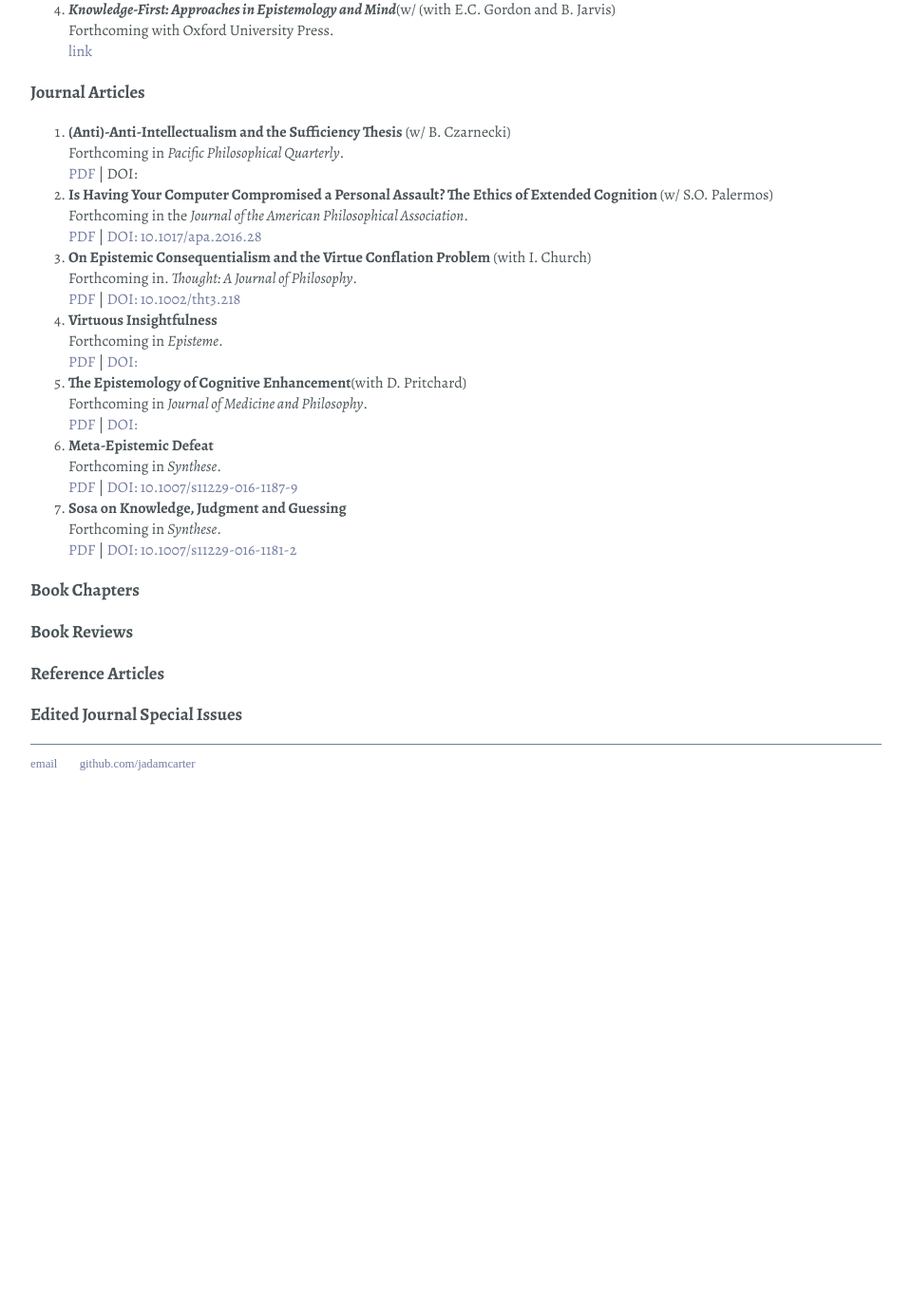
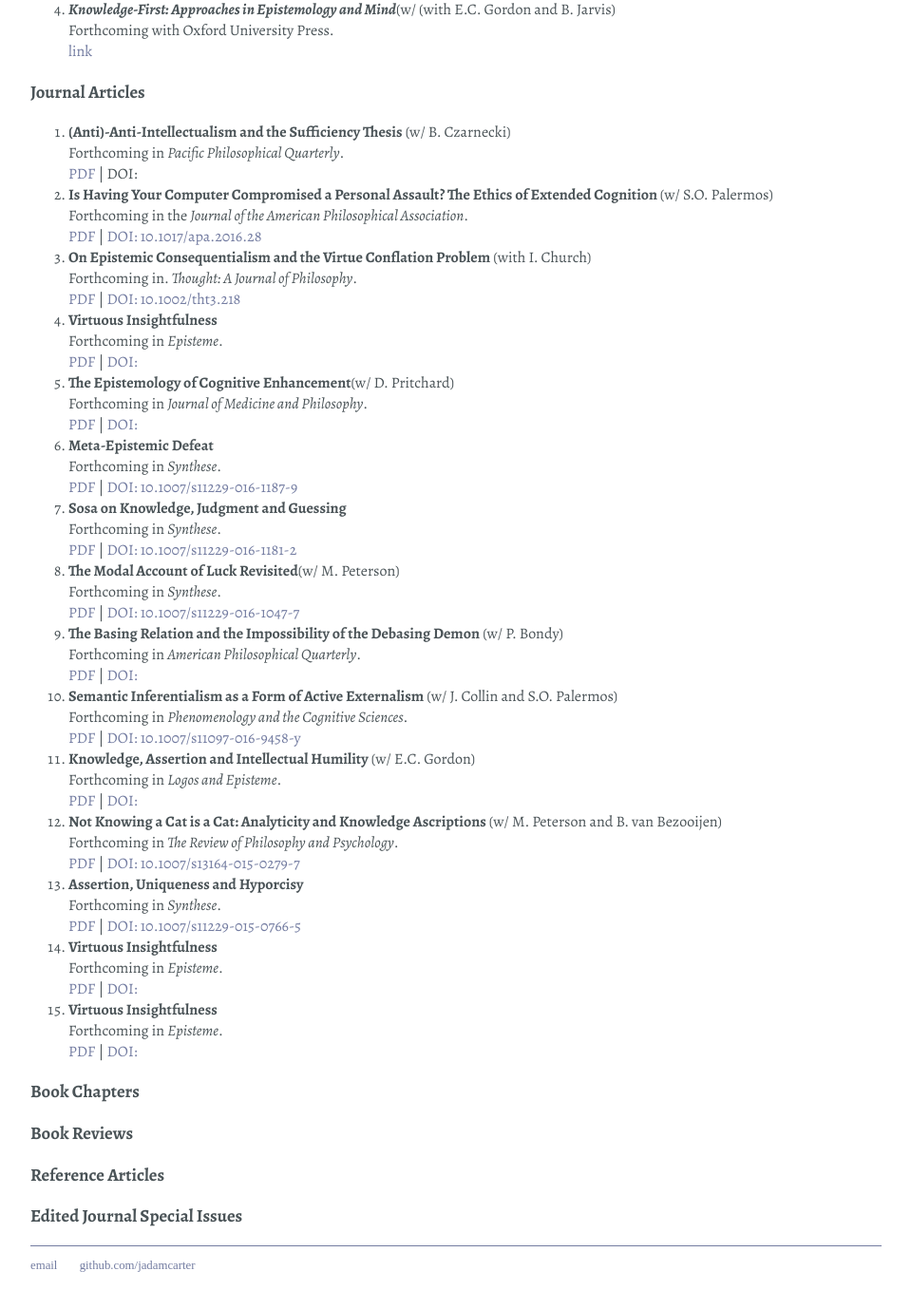
Before and after one commit to jadamcarter/jadamcarter.github.io, a Jekyll site: the page built from index.html, in a window 1280 px wide and 1400 px high, scrolled down 666 px. Shown: the top 1378 px of the window at 95% size, without its empty margins (160-1119 px from the left). Built offline with Jekyll 4.4.1, drawn with Linux system fonts in a browser that asks for light colours; some web fonts are replaced; before the commit the page ends 1538 px from its top, so only the background shows below that.

Commit message:
Update index.html

```diff
--- a/index.html
+++ b/index.html
@@ -53,7 +53,7 @@ Forthcoming in. <i>Thought: A Journal of Philosophy</i>.<br/>
 Forthcoming in <i>Episteme</i>.<br/>
  <a href="http://philpapers.org/archive/CARVI.pdf">PDF</a> | <a href="">DOI:</a></li>
 
-<li><strong>The Epistemology of Cognitive Enhancement</strong>(with D. Pritchard)<br/>
+<li><strong>The Epistemology of Cognitive Enhancement</strong>(w/ D. Pritchard)<br/>
 Forthcoming in <i>Journal of Medicine and Philosophy</i>.<br/>
 <a href="http://philpapers.org/archive/CARTEO-58.pdf">PDF</a> | <a href="">DOI:</a></li>
 
@@ -64,6 +64,38 @@ Forthcoming in <i>Synthese</i>.<br/>
 <li><strong>Sosa on Knowledge, Judgment and Guessing</strong><br/>
 Forthcoming in <i>Synthese</i>.<br/>
 <a href="http://download.springer.com/static/pdf/413/art%253A10.1007%252Fs11229-016-1181-2.pdf?originUrl=http%3A%2F%2Flink.springer.com%2Farticle%2F10.1007%2Fs11229-016-1181-2&token2=exp=1477871824~acl=%2Fstatic%2Fpdf%2F413%2Fart%25253A10.1007%25252Fs11229-016-1181-2.pdf%3ForiginUrl%3Dhttp%253A%252F%252Flink.springer.com%252Farticle%252F10.1007%252Fs11229-016-1181-2*~hmac=639f3c0c35c7a47b6160e4c8a45011b984697479edb584a5f12845f370a935fd">PDF</a> | <a href="http://dx.doi.org/10.1007/s11229-016-1181-2">DOI: 10.1007/s11229-016-1181-2</a></li>
+
+<li><strong>The Modal Account of Luck Revisited</strong>(w/ M. Peterson)<br/>
+Forthcoming in <i>Synthese</i>.<br/>
+<a href="http://link.springer.com/article/10.1007/s11229-016-1047-7">PDF</a> | <a href="http://link.springer.com/article/10.1007/s11229-016-1047-7">DOI: 10.1007/s11229-016-1047-7</a></li>
+
+<li><strong>The Basing Relation and the Impossibility of the Debasing Demon</strong> (w/ P. Bondy)<br/>
+Forthcoming in <i>American Philosophical Quarterly</i>.<br/>
+<a href="http://philpapers.org/archive/BONTBR.pdf">PDF</a> | <a href="">DOI:</a></li>
+
+<li><strong>Semantic Inferentialism as a Form of Active Externalism</strong> (w/ J. Collin and S.O. Palermos)<br/>
+Forthcoming in <i>Phenomenology and the Cognitive Sciences</i>.<br/>
+<a href="http://link.springer.com/article/10.1007/s11097-016-9458-y">PDF</a> | <a href="http://link.springer.com/article/10.1007/s11097-016-9458-y">DOI: 10.1007/s11097-016-9458-y</a></li>
+
+<li><strong>Knowledge, Assertion and Intellectual Humility</strong> (w/ E.C. Gordon)<br/>
+Forthcoming in <i>Logos and Episteme</i>.<br/>
+ <a href="">PDF</a> | <a href="">DOI:</a></li>
+
+<li><strong>Not Knowing a Cat is a Cat: Analyticity and Knowledge Ascriptions</strong> (w/ M. Peterson and B. van Bezooijen)<br/>
+Forthcoming in <i>The Review of Philosophy and Psychology</i>.<br/>
+ <a href="https://www.dropbox.com/s/6n5vnjrfbgeq4rv/rpp.pdf?dl=0">PDF</a> | <a href="http://link.springer.com/article/10.1007/s13164-015-0279-7">DOI: 10.1007/s13164-015-0279-7</a></li>
+
+<li><strong>Assertion, Uniqueness and Hyporcisy</strong><br/>
+Forthcoming in <i>Synthese</i>.<br/>
+<a href="http://philpapers.org/archive/CARAUA-2.pdf">PDF</a> | <a href="http://link.springer.com/article/10.1007/s11229-015-0766-5">DOI: 10.1007/s11229-015-0766-5</a></li>
+
+<li><strong>Virtuous Insightfulness</strong><br/>
+Forthcoming in <i>Episteme</i>.<br/>
+ <a href="http://philpapers.org/archive/CARVI.pdf">PDF</a> | <a href="">DOI:</a></li>
+
+<li><strong>Virtuous Insightfulness</strong><br/>
+Forthcoming in <i>Episteme</i>.<br/>
+ <a href="http://philpapers.org/archive/CARVI.pdf">PDF</a> | <a href="">DOI:</a></li>
 
 </ol>
 
```
